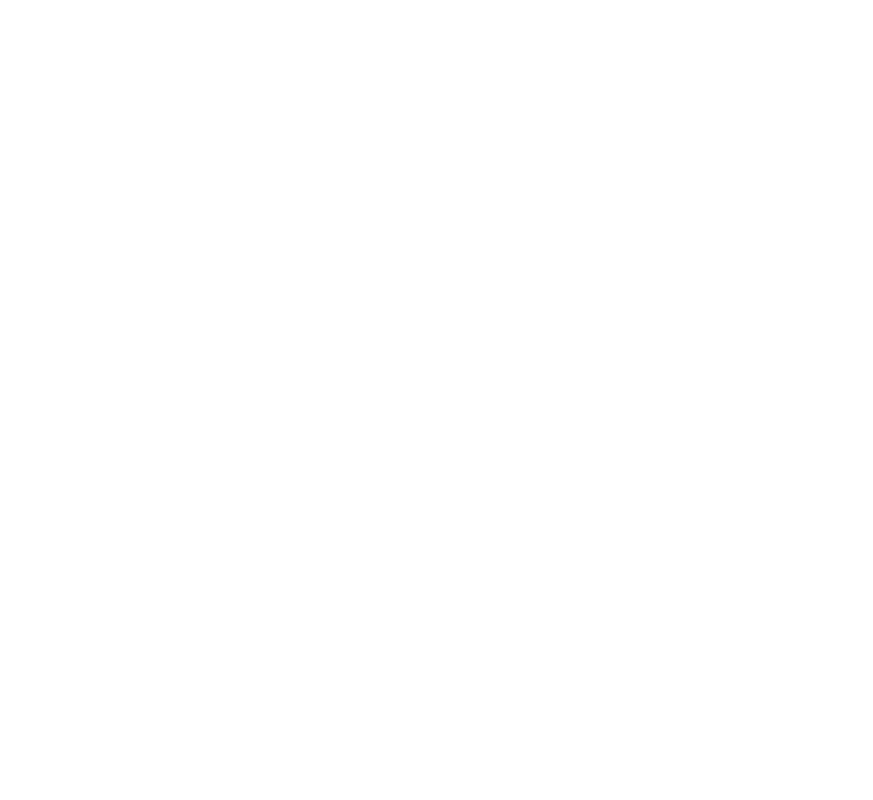
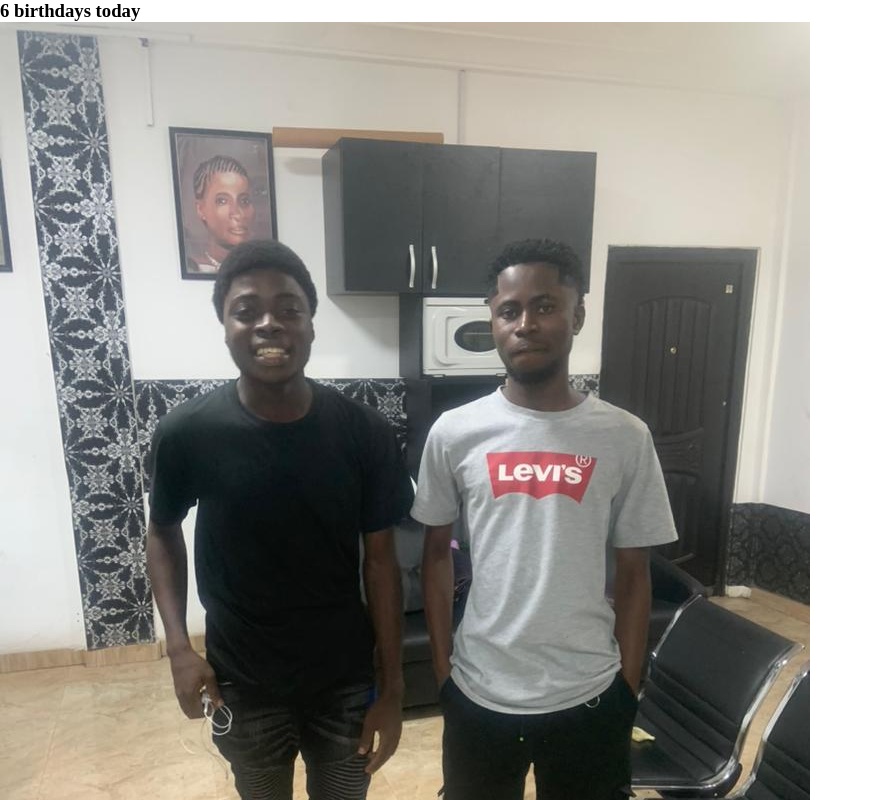
Before and after one commit to Cobby-a/Reminder, a React (Create React App) app: page / in a window 1280 px wide. Shown: the top 800 px of the page, without its empty margins (0-873 px from the left). Built offline with nearby package versions, Linux system fonts and the light colour scheme.

Commit message:
main app

```diff
--- a/src/App.js
+++ b/src/App.js
@@ -1,9 +1,21 @@
+import { useState } from "react";
+import Persons from "./Persons";
+import { data } from "./data";
+
 
 function App() {
+  const [persons, setPersons] = useState(data)
+  const clear = () =>{
+    setPersons([]);
+  }
   return (
-    <section>
-
-    </section>
+    <main>
+      <section>
+        <h3>{persons.length} birthdays today</h3>
+        <Persons people={persons}/>
+        <button type="button" className="btn" onClick={clear}>Clear Me</button>
+      </section>
+    </main>
   );
 }
 
```
